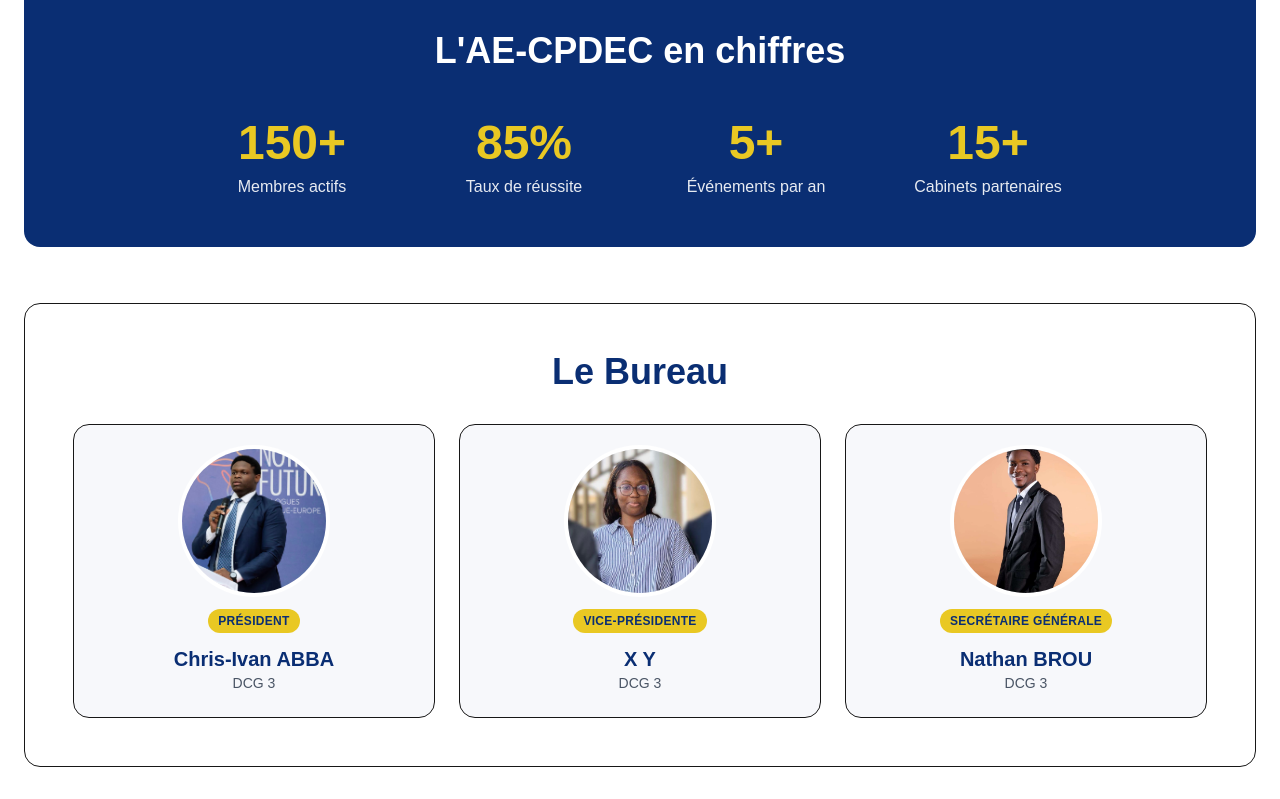
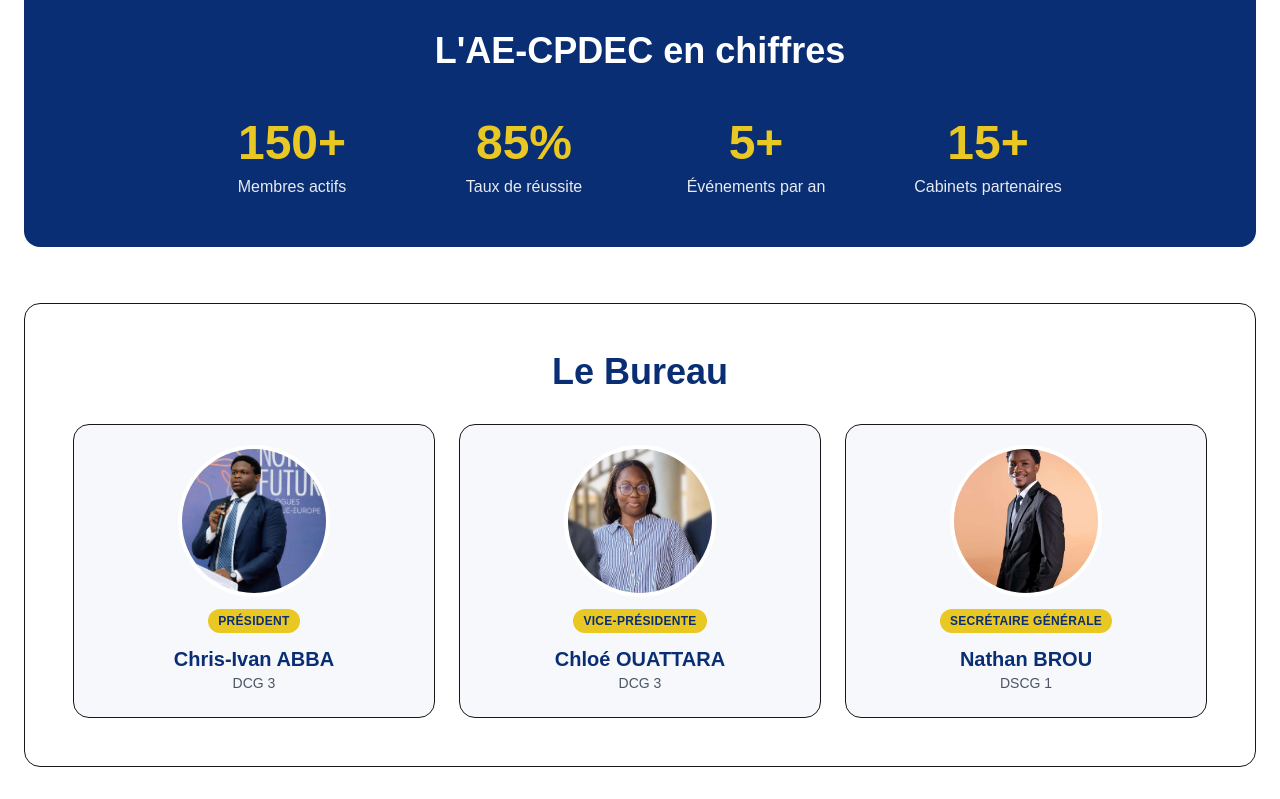
Before and after one commit to Harvyn-dev/ae-cpdec, a Next.js app: page / in a window 1280 px wide. Shown: the part 1283-2082 px from the top of the page. Built offline with nearby package versions, Linux system fonts and the light colour scheme; no server answers; the database is empty.

Commit message:
Fix: accueil PAGE

```diff
--- a/src/app/(site)/page.tsx
+++ b/src/app/(site)/page.tsx
@@ -140,8 +140,8 @@ export default async function HomePage() {
     },
     {
       role: "VP",
-      firstName: "X",
-      lastName: "Y",
+      firstName: "Chloé",
+      lastName: "OUATTARA",
       className: "DCG 3",
       photo: "/officers/vp.jpg",
     },
@@ -149,7 +149,7 @@ export default async function HomePage() {
       role: "SG",
       firstName: "Nathan",
       lastName: "BROU",
-      className: "DCG 3",
+      className: "DSCG 1",
       photo: "/officers/sg.jpg",
     },
   ]}
```
